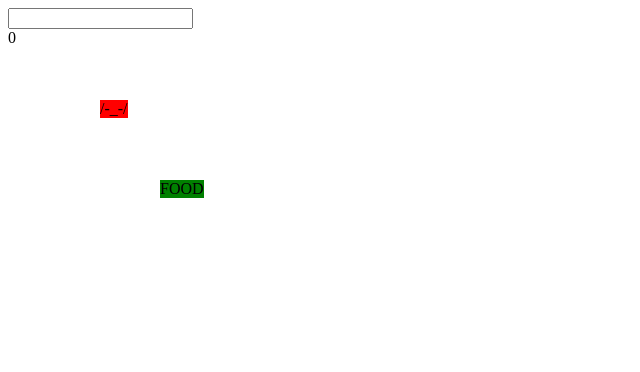
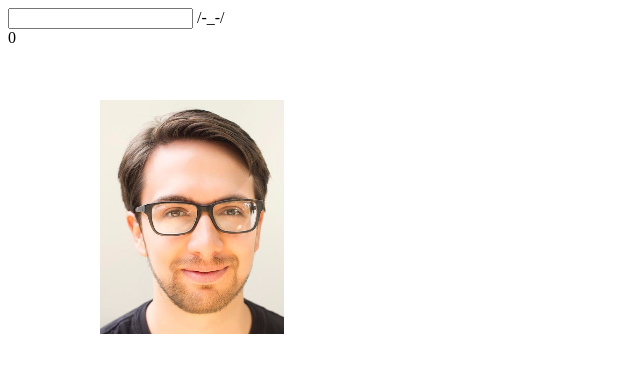
Before and after one commit to Lodiartsu/vue-game, a plain HTML site: page index.html in a window 1280 px wide. Shown: the whole page, without its empty margins (0-640 px from the left). Drawn offline with nearby package versions, Linux system fonts and the light colour scheme.

Commit message:
moving my head around but not eating things

```diff
--- a/index.html
+++ b/index.html
@@ -1,4 +1,5 @@
 <html>
+    <title>I'm hungry</title>
     <head>
         <!-- <link rel="stylesheet" href="index.css"> -->
         <script src="https://cdn.jsdelivr.net/npm/vue/dist/vue.js"></script>
@@ -9,10 +10,9 @@
         <div
             v-bind:style="{ backgroundColor: foodColor, position: divPosition, left: foodLocationX + 'px', top: foodLocationY + 'px' }">FOOD
         </div>
-        <div
+        <img src="me.png"
             v-bind:style="{ backgroundColor: divColor, position: divPosition, left: locationX + 'px', top: locationY + 'px' }">/-_-/
-        </div>
-
+        </img>
         <div >{{ userScore }}</div>
     </div>
 
```
Also changed, not shown: me.png (added).
